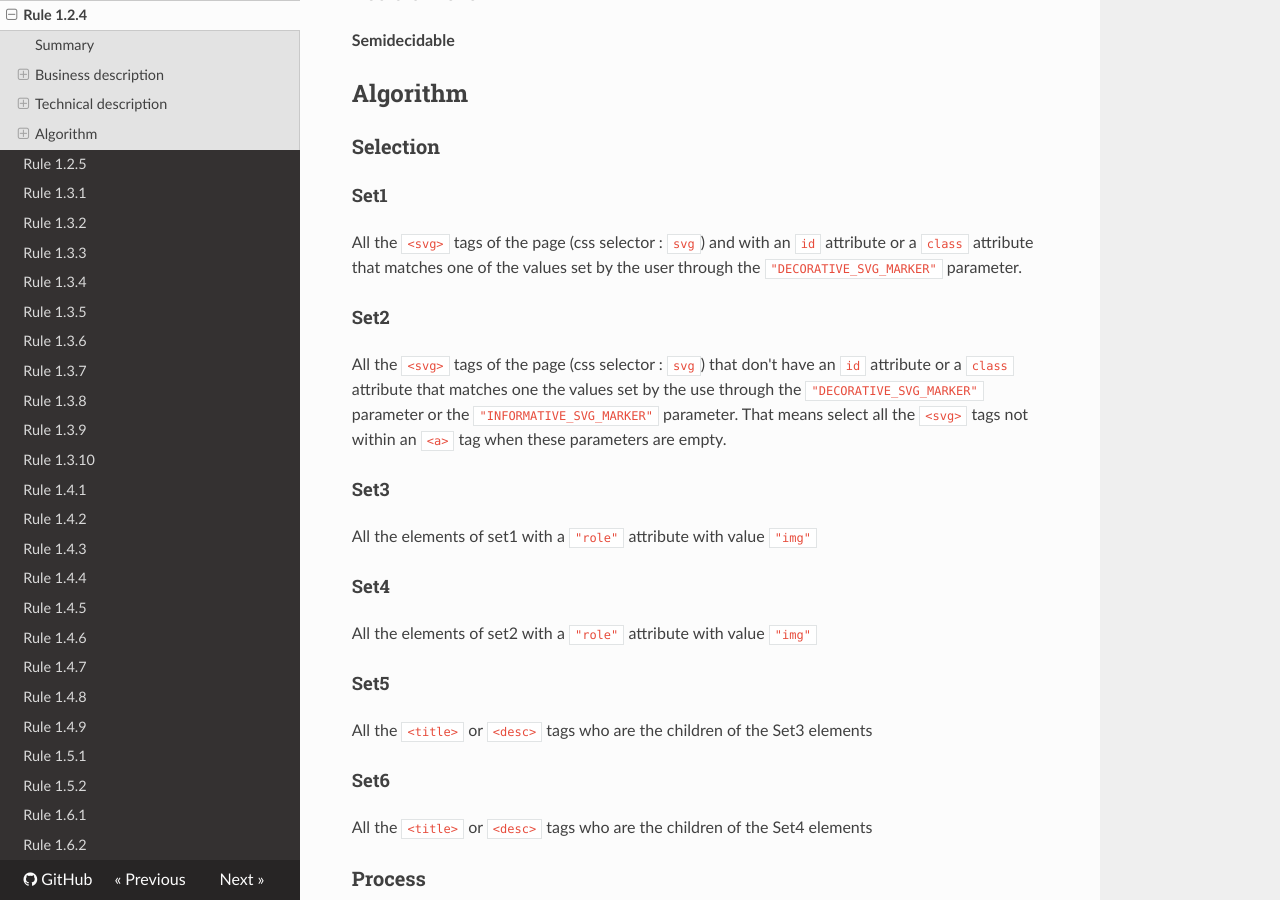
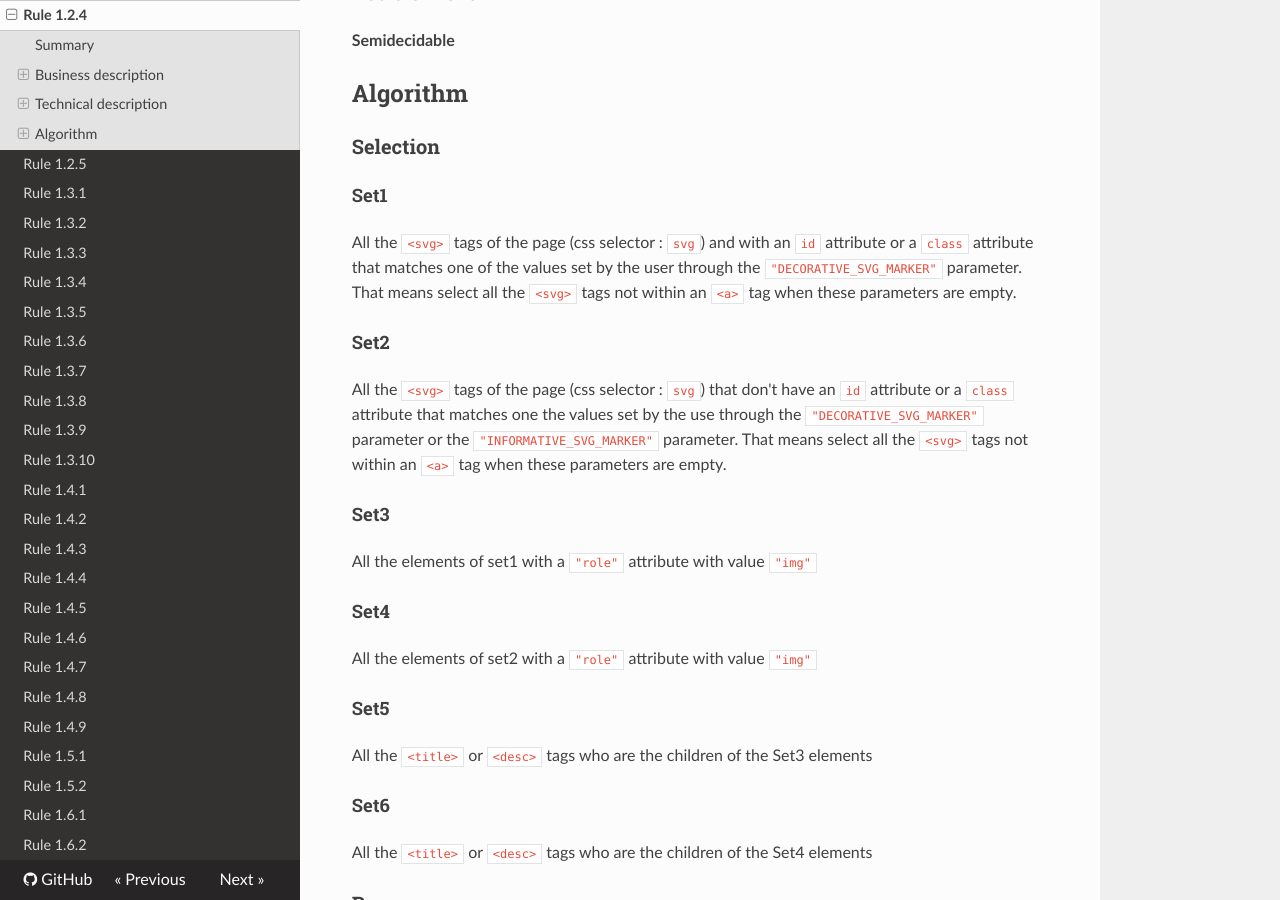
Before and after one commit to Tanaguru/Tanaguru-rules-RGAA-3-doc, an MkDocs documentation site: the page built from docs/Rule-1-2-4.md, in a window 1280 px wide and 900 px high, scrolled down 1111 px. Built offline with MkDocs 1.6.1, drawn with Linux system fonts in a browser that asks for light colours; nearby versions of some CDN libraries; old or Windows-style settings are respelled for this version of MkDocs.

Commit message:
Update Rule-1-2-4.md

```diff
--- a/docs/Rule-1-2-4.md
+++ b/docs/Rule-1-2-4.md
@@ -44,6 +44,7 @@ Chaque image vectorielle de d&eacute;coration (balise `<svg>`) non porteuse d'in
 #### Set1
 
 All the `<svg>` tags of the page (css selector : `svg`) and with an `id` attribute or a `class` attribute that matches one of the values set by the user through the `"DECORATIVE_SVG_MARKER"` parameter.
+That means select all the `<svg>` tags not within an `<a>` tag when these parameters are empty.
 
 #### Set2
 
```
